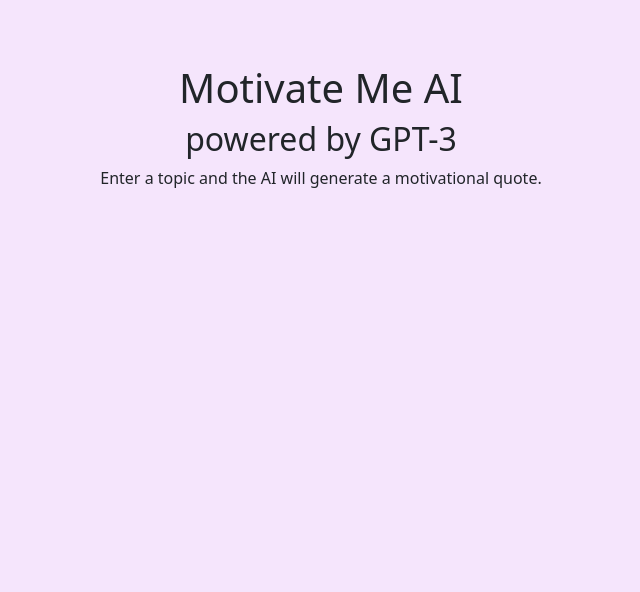
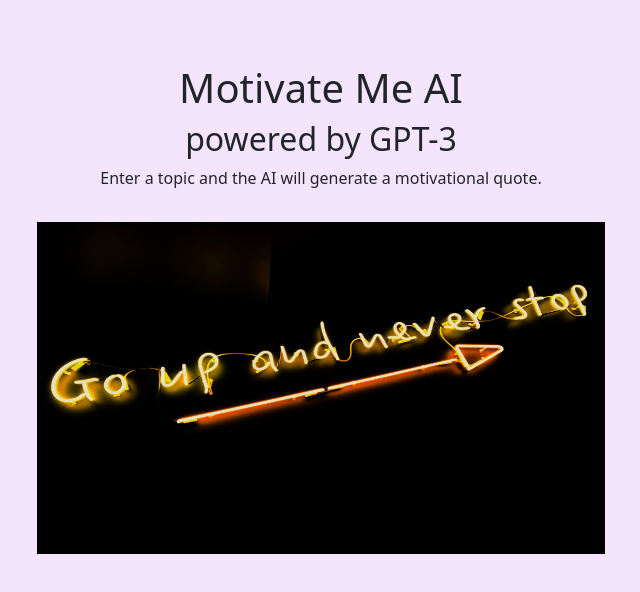
Before and after one commit to ajasinger/chat-gpt-project-app, a Next.js app: page / in a window 1280 px wide. Shown: the top 592 px of the page, without its empty margins (319-959 px from the left). Built offline with nearby package versions, Linux system fonts and the light colour scheme.

Commit message:
style .mainImageContainer

```diff
--- a/styles/Home.module.css
+++ b/styles/Home.module.css
@@ -9,5 +9,8 @@
 }
 
 .mainImageContainer {
-  position: relative
+  position: relative;
+  margin: 2rem 0;
+  width: 100%;
+  aspect-ratio: 12/7;
 }
```
